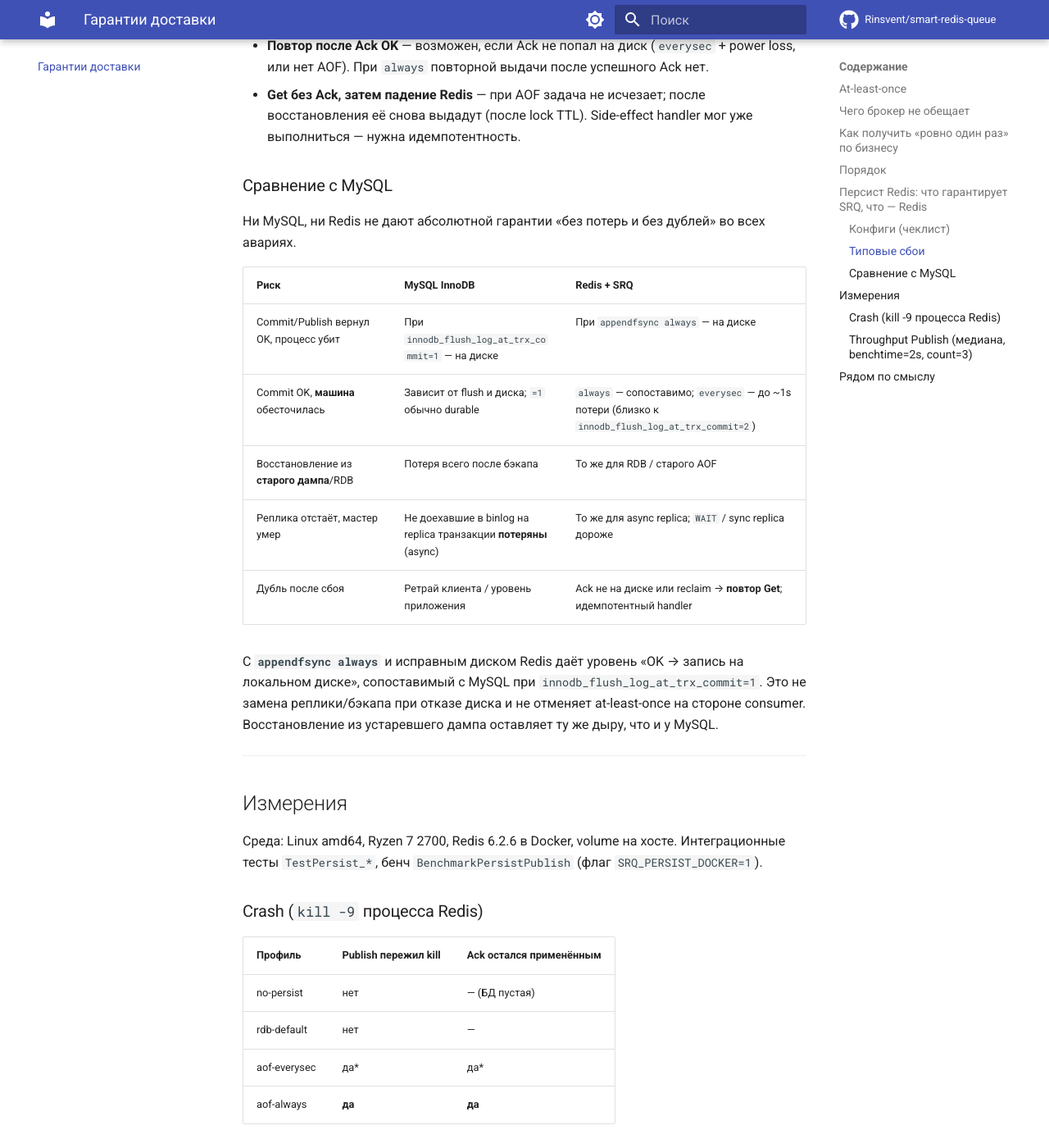
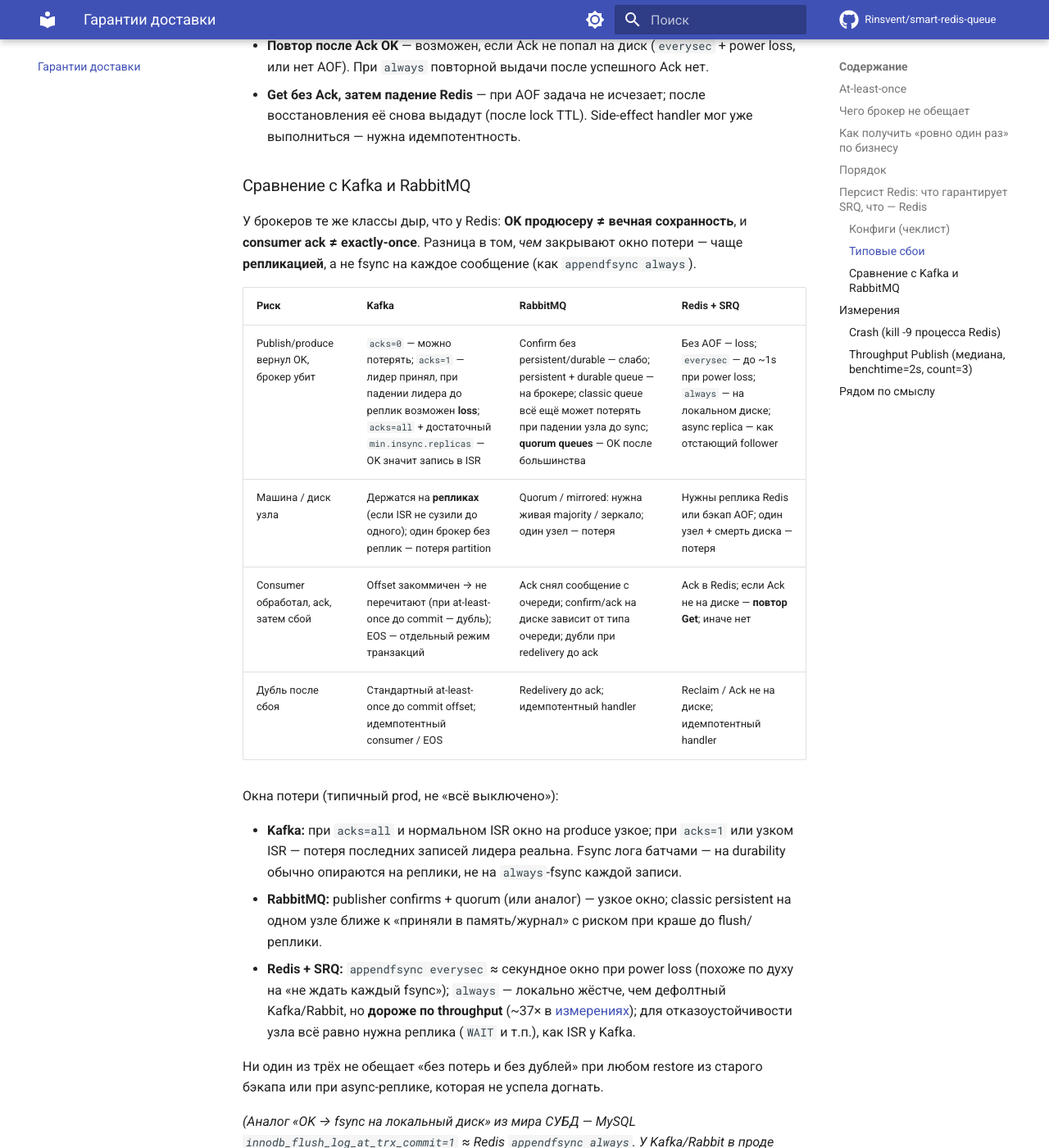
Before and after one commit to Rinsvent/smart-redis-queue, an MkDocs documentation site: the page built from docs/delivery.md, in a window 1280 px wide and 1400 px high, scrolled down 3124 px. Shown: the whole window at 82% size. Built offline with MkDocs 1.6.1 and Material for MkDocs 9.7.7, drawn with Linux system fonts in a browser that asks for light colours; comment, search, counter and statistics services are not loaded; some of the changed text lies outside the part shown.

```diff
--- a/docs/delivery.md
+++ b/docs/delivery.md
@@ -87,19 +87,26 @@
 - **Повтор после Ack OK** — возможен, если Ack не попал на диск (`everysec` + power loss, или нет AOF). При `always` повторной выдачи после успешного Ack нет.
 - **Get без Ack, затем падение Redis** — при AOF задача не исчезает; после восстановления её снова выдадут (после lock TTL). Side-effect handler мог уже выполниться — нужна идемпотентность.
 
-### Сравнение с MySQL
+### Сравнение с Kafka и RabbitMQ
 
-Ни MySQL, ни Redis не дают абсолютной гарантии «без потерь и без дублей» во всех авариях.
+У брокеров те же классы дыр, что у Redis: **OK продюсеру ≠ вечная сохранность**, и **consumer ack ≠ exactly-once**. Разница в том, *чем* закрывают окно потери — чаще **репликацией**, а не fsync на каждое сообщение (как `appendfsync always`).
 
-| Риск | MySQL InnoDB | Redis + SRQ |
-|------|--------------|-------------|
-| Commit/Publish вернул OK, процесс убит | При `innodb_flush_log_at_trx_commit=1` — на диске | При `appendfsync always` — на диске |
-| Commit OK, **машина** обесточилась | Зависит от flush и диска; `=1` обычно durable | `always` — сопоставимо; `everysec` — до ~1s потери (близко к `innodb_flush_log_at_trx_commit=2`) |
-| Восстановление из **старого дампа**/RDB | Потеря всего после бэкапа | То же для RDB / старого AOF |
-| Реплика отстаёт, мастер умер | Не доехавшие в binlog на replica транзакции **потеряны** (async) | То же для async replica; `WAIT` / sync replica дороже |
-| Дубль после сбоя | Ретрай клиента / уровень приложения | Ack не на диске или reclaim → **повтор Get**; идемпотентный handler |
+| Риск | Kafka | RabbitMQ | Redis + SRQ |
+|------|-------|----------|-------------|
+| Publish/produce вернул OK, брокер убит | `acks=0` — можно потерять; `acks=1` — лидер принял, при падении лидера до реплик возможен **loss**; `acks=all` + достаточный `min.insync.replicas` — OK значит запись в ISR | Confirm без persistent/durable — слабо; persistent + durable queue — на брокере; classic queue всё ещё может потерять при падении узла до sync; **quorum queues** — OK после большинства | Без AOF — loss; `everysec` — до ~1s при power loss; `always` — на локальном диске; async replica — как отстающий follower |
+| Машина / диск узла | Держатся на **репликах** (если ISR не сузили до одного); один брокер без реплик — потеря partition | Quorum / mirrored: нужна живая majority / зеркало; один узел — потеря | Нужны реплика Redis или бэкап AOF; один узел + смерть диска — потеря |
+| Consumer обработал, ack, затем сбой | Offset закоммичен → не перечитают (при at-least-once до commit — дубль); EOS — отдельный режим транзакций | Ack снял сообщение с очереди; confirm/ack на диске зависит от типа очереди; дубли при redelivery до ack | Ack в Redis; если Ack не на диске — **повтор Get**; иначе нет |
+| Дубль после сбоя | Стандартный at-least-once до commit offset; идемпотентный consumer / EOS | Redelivery до ack; идемпотентный handler | Reclaim / Ack не на диске; идемпотентный handler |
 
-С **`appendfsync always`** и исправным диском Redis даёт уровень «OK → запись на локальном диске», сопоставимый с MySQL при `innodb_flush_log_at_trx_commit=1`. Это не замена реплики/бэкапа при отказе диска и не отменяет at-least-once на стороне consumer. Восстановление из устаревшего дампа оставляет ту же дыру, что и у MySQL.
+Окна потери (типичный prod, не «всё выключено»):
+
+- **Kafka:** при `acks=all` и нормальном ISR окно на produce узкое; при `acks=1` или узком ISR — потеря последних записей лидера реальна. Fsync лога батчами — на durability обычно опираются на реплики, не на `always`-fsync каждой записи.
+- **RabbitMQ:** publisher confirms + quorum (или аналог) — узкое окно; classic persistent на одном узле ближе к «приняли в память/журнал» с риском при краше до flush/реплики.
+- **Redis + SRQ:** `appendfsync everysec` ≈ секундное окно при power loss (похоже по духу на «не ждать каждый fsync»); `always` — локально жёстче, чем дефолтный Kafka/Rabbit, но **дороже по throughput** (~37× в [измерениях](#измерения)); для отказоустойчивости узла всё равно нужна реплика (`WAIT` и т.п.), как ISR у Kafka.
+
+Ни один из трёх не обещает «без потерь и без дублей» при любом restore из старого бэкапа или при async-реплике, которая не успела догнать.
+
+*(Аналог «OK → fsync на локальный диск» из мира СУБД — MySQL `innodb_flush_log_at_trx_commit=1` ≈ Redis `appendfsync always`. У Kafka/Rabbit в проде чаще выбирают репликационную durability, а не такой flush на каждое сообщение.)*
 
 ---
 
```
